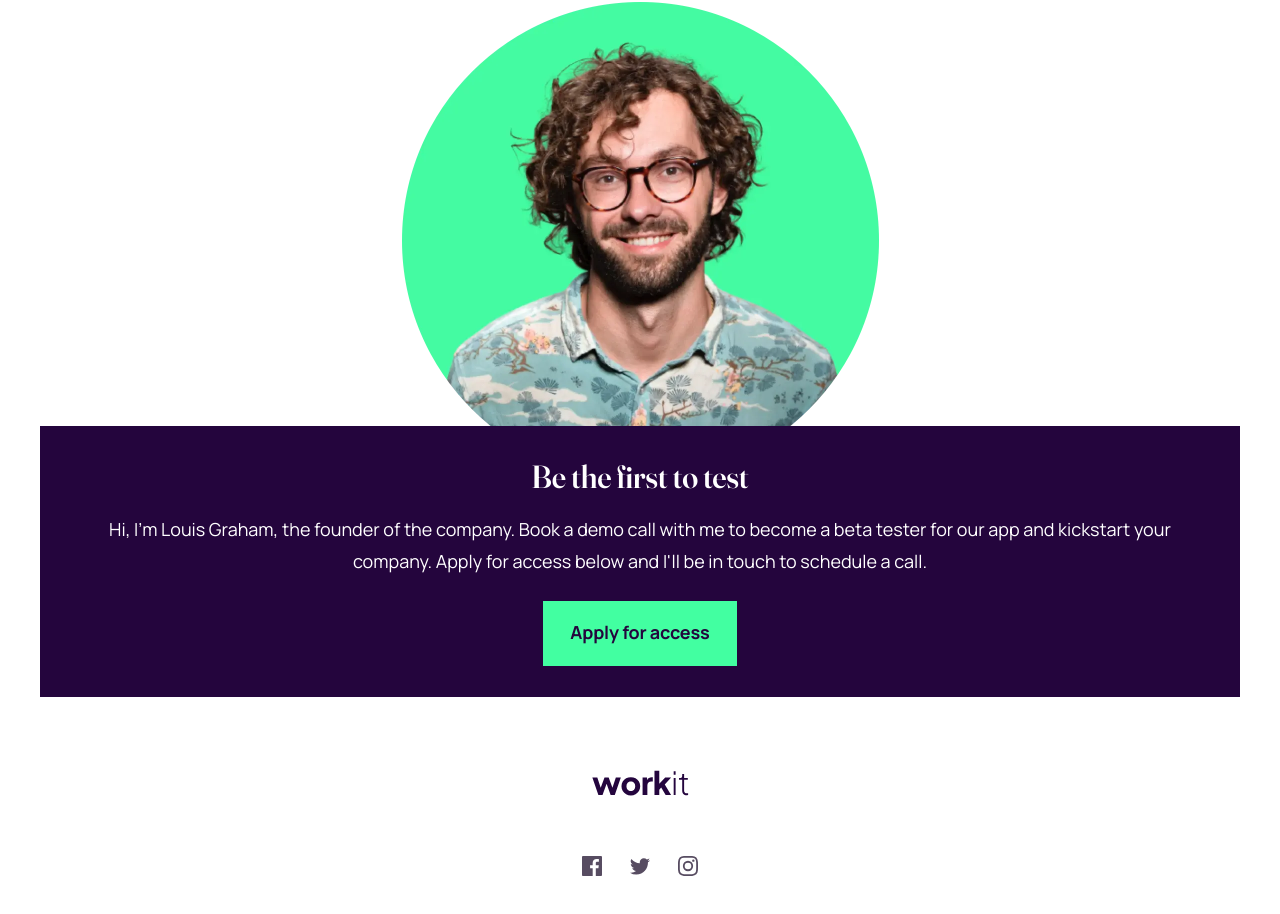
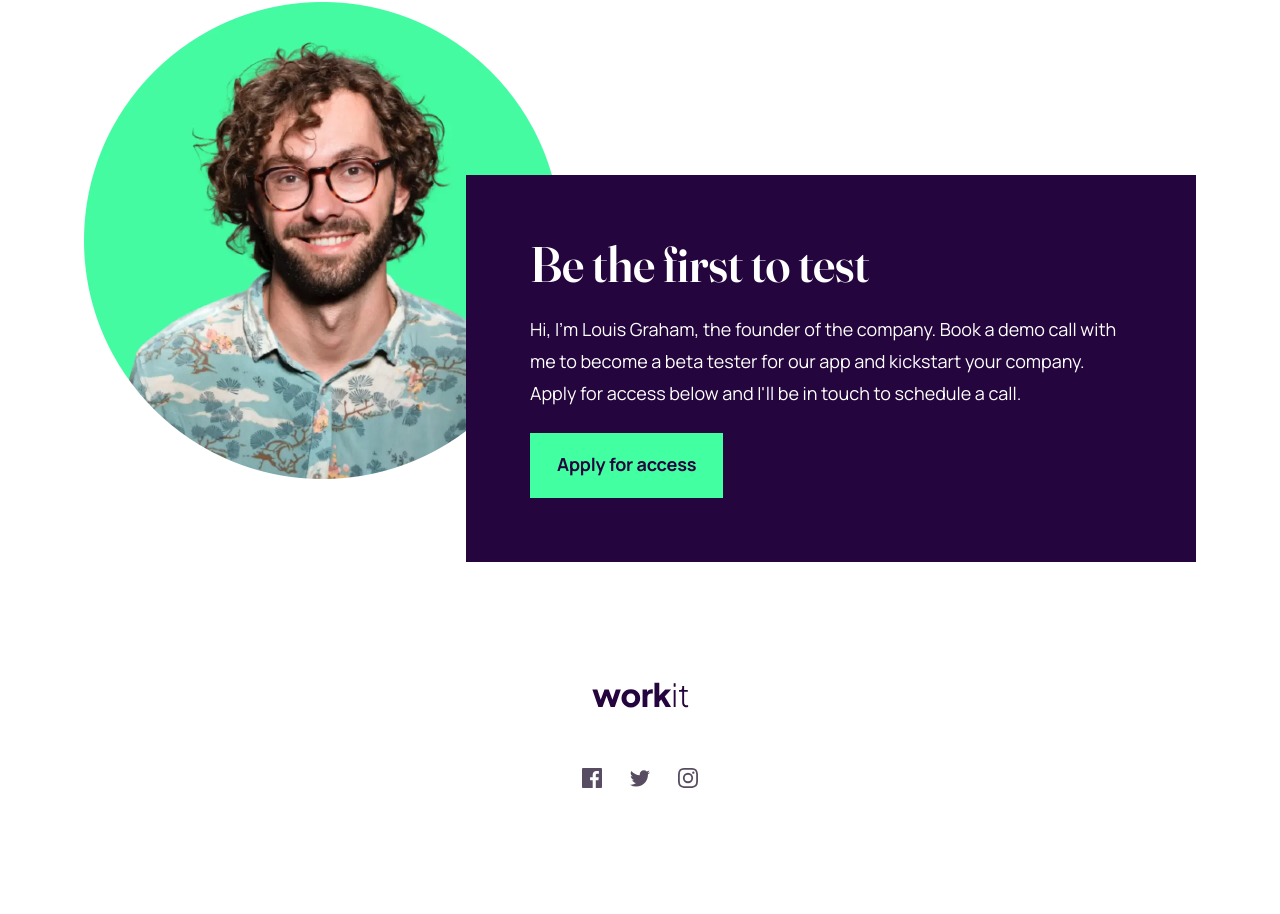
Before and after one commit to mauLovera/frontend-mentor--workit-landing-page, a Next.js app: page / in a window 1280 px wide. Shown: the part 1605-2519 px from the top of the page. After the commit the page ends 2457 px from the top, so only its background shows below. Built offline with nearby package versions, Linux system fonts and the light colour scheme.

Commit message:
wip: build without svg swirls

```diff
--- a/src/components/Apply.tsx
+++ b/src/components/Apply.tsx
@@ -4,19 +4,19 @@ import { ButtonOrLink } from "./ButtonOrLink"
 
 export default function Apply() {
   return (
-    <section className="mt-[172px] flex flex-col items-center sm:mt-[204px] md:mt-[281px]">
+    <section className="relative mx-auto mt-[400px] flex max-w-[1112px] flex-col items-center sm:mt-[355px] sm:flex-row sm:justify-end md:mt-[454px]">
       <Image
         src={"/images/image-founder.webp"}
         height={954}
         width={954}
-        className="h-[281px] w-[281px] md:h-[477px] md:w-[477px]"
+        className="absolute -top-[225px] -z-10 h-[281px] w-[281px] sm:-top-[151px] sm:left-[0] sm:self-start lg:-top-[173px] lg:h-[477px] lg:w-[477px]"
         alt="Louis Graham"
       />
-      <div className="relative -top-[53px] flex w-full flex-col items-center bg-primary p-[31px] text-center text-white">
-        <h3 className="mb-4 text-heading-sm font-serif">
+      <div className="relative flex w-full flex-col items-center bg-primary p-[31px] text-center text-white sm:min-w-[514px lg:max-w-[730px] sm:ml-[174px] lg:ml-[382px] sm:items-start xs:p-14 xs:pt-12 lg:p-16 sm:text-left">
+        <h3 className="mb-4 font-serif text-heading-sm-tall sm:mb-6 xs:text-heading-md md:text-heading-lg">
           Be the first to test
         </h3>
-        <p className="mb-6 text-[16px] leading-[28px] sm:text-body">
+        <p className="mb-6 text-[16px] text-body-sm leading-[28px] md:text-body">
           Hi, I&apos;m Louis Graham, the founder of the company. Book a demo
           call with me to become a beta tester for our app and kickstart your
           company. Apply for access below and I&apos;ll be in touch to schedule
--- a/src/components/Banner.tsx
+++ b/src/components/Banner.tsx
@@ -53,12 +53,12 @@ export default function Banner() {
           priority
         />
       </div>
-      <div className="absolute left-0 top-0 -z-10 hidden h-[481px] w-screen items-center justify-center xs:max-sm:flex">
+      <div className="absolute left-0 top-0 -z-10 hidden h-[561px] w-screen items-center justify-center xs:max-sm:flex">
         <Image
           src={"/images/dark-banner-xs.svg"}
           className="h-full object-cover object-center"
-          height={481}
-          width={640}
+          height={561}
+          width={701}
           alt=""
           priority
         />
@@ -123,12 +123,12 @@ export default function Banner() {
           priority
         />
       </div>
-      <div className="absolute left-0 top-[392px] -z-20 hidden h-[1071px] w-screen items-center justify-center xs:max-sm:flex">
+      <div className="absolute left-0 top-[392px] -z-20 hidden h-[1080px] w-screen items-center justify-center xs:max-sm:flex">
         <Image
           src={"/images/light-banner-xs.svg"}
           className="h-full object-cover object-center"
-          height={1071}
-          width={640}
+          height={1070}
+          width={701}
           alt=""
           priority
         />
--- a/src/components/ButtonOrLink.tsx
+++ b/src/components/ButtonOrLink.tsx
@@ -2,7 +2,7 @@ import Link from "next/link"
 import { cva, type VariantProps } from "class-variance-authority"
 
 const buttonOrLinkStyles = cva(
-  "flex items-center justify-center font-bold transition-all duration-300 text-button-sm md:text-button",
+  "flex items-center justify-center font-bold transition-all duration-300 text-button-sm md:text-button w-fit",
   {
     variants: {
       intent: {
--- a/src/components/Footer.tsx
+++ b/src/components/Footer.tsx
@@ -7,7 +7,7 @@ import TwitterIcon from "./icons/TwitterIcon"
 
 export default function Footer() {
   return (
-    <footer className="mt-5 flex flex-col items-center gap-[60px]">
+    <footer className="mt-[74px] sm:mt-20 md:mt-[120px] flex flex-col items-center gap-[60px]">
       <Link href={"/"}>
         <Logo type="dark" />
       </Link>
--- a/tailwind.config.ts
+++ b/tailwind.config.ts
@@ -37,6 +37,7 @@ const config: Config = {
         xl: "1441px",
         lg: "1025px",
         md: "769px",
+        sm: "701px",
         xs: "376px",
       },
       fontFamily: {
```
Also changed, not shown: public/images/dark-banner-xssvg.svg (added), public/images/light-banner-xs.svg.
